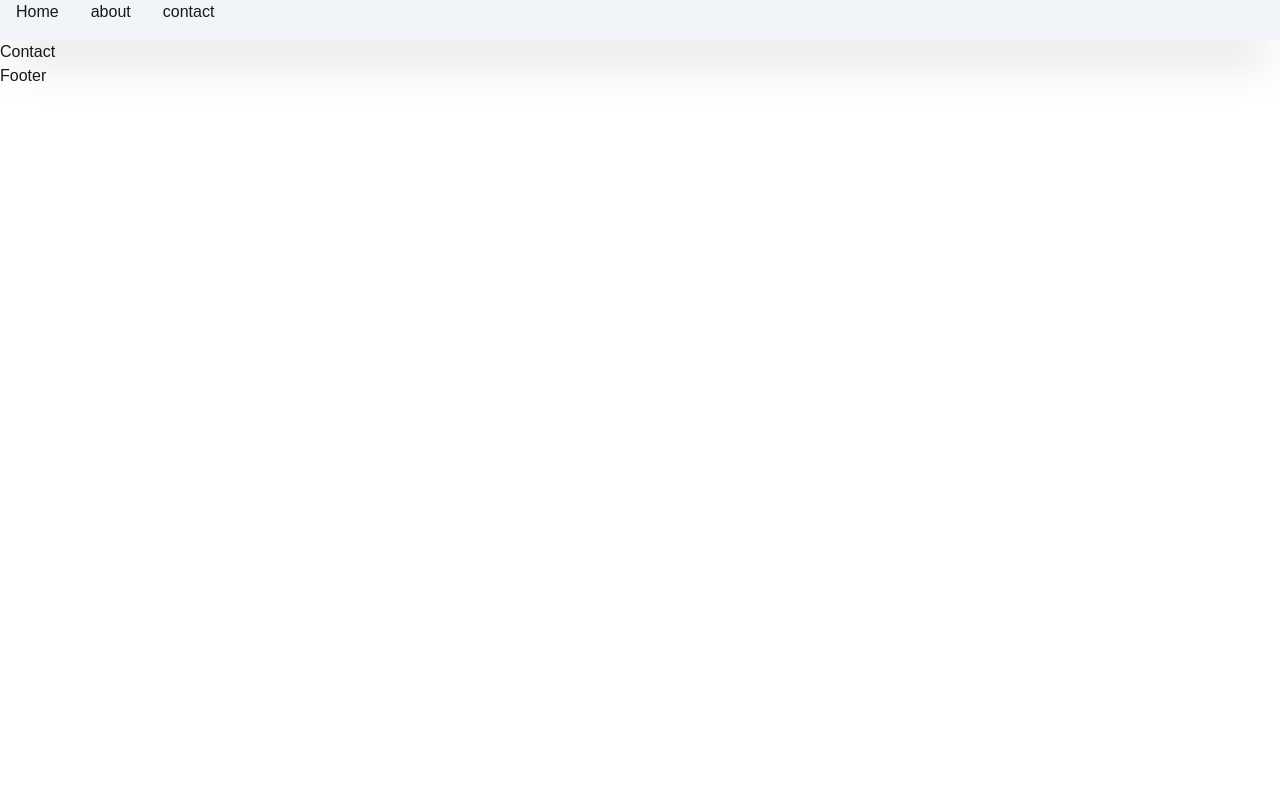
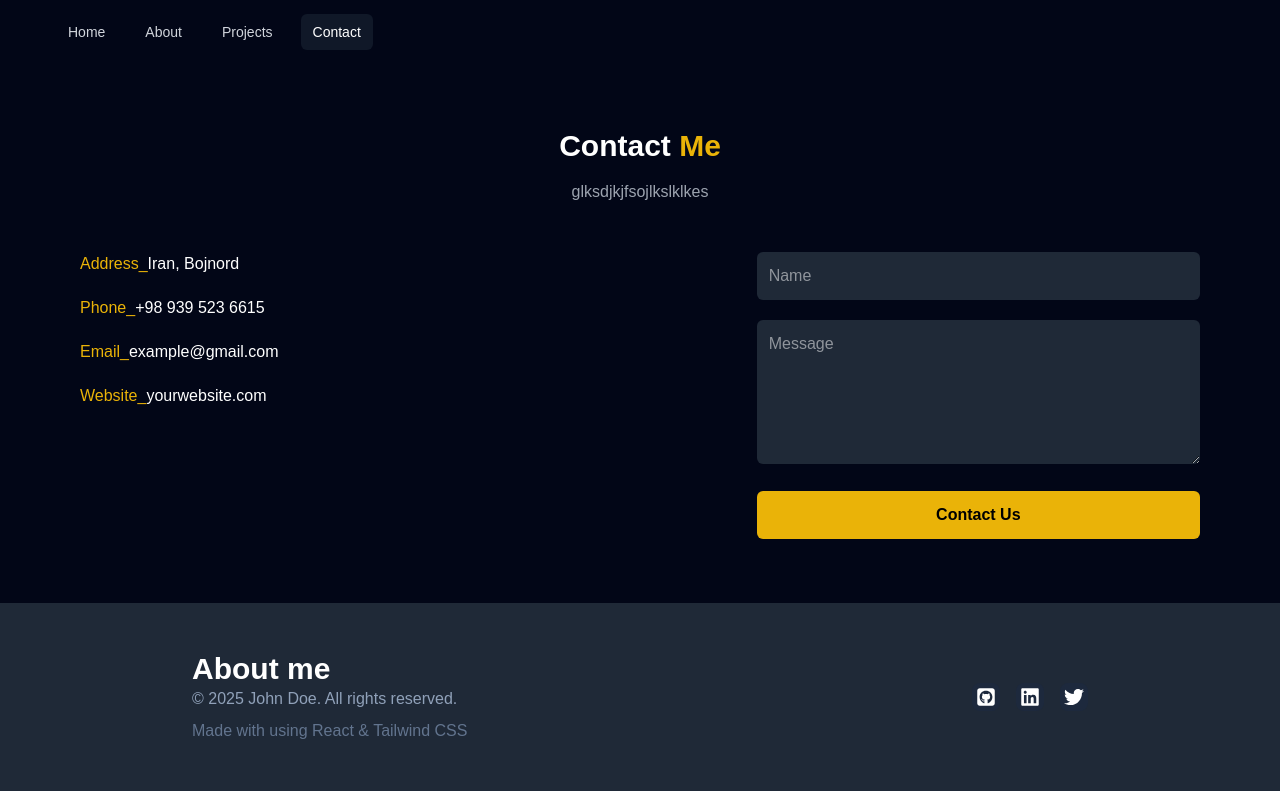
Before and after one commit to mostafagerayli/my-portfio, a Next.js app: page /contact in a window 1280 px wide. Built offline with nearby package versions, Linux system fonts and the light colour scheme.

Commit message:
navbar,footer. contact,home is ok

```diff
--- a/app/(site)/contact/page.js
+++ b/app/(site)/contact/page.js
@@ -1,8 +1,63 @@
-
 function Contact() {
   return (
-    <div>Contact</div>
-  )
+    <div className="bg-[#020617] px-5 py-16 md:px-20">
+      {/* عنوان */}
+      <div className="text-center mb-12">
+        <h1 className="text-white font-bold text-3xl">
+          Contact <span className="text-[#EAB308]">Me</span>
+        </h1>
+        <p className="text-[#9CA3AF] mt-4">glksdjkjfsojlkslklkes</p>
+      </div>
+
+      {/* محتوا */}
+      <div className="grid grid-cols-1 md:grid-cols-12 gap-10">
+        {/* اطلاعات سمت چپ */}
+        <div className="md:col-span-5 space-y-5">
+          <div className="flex flex-col md:flex-row  md:items-center">
+            <label className="text-[#EAB308]">Address_</label>
+            <p className="text-white">Iran, Bojnord</p>
+          </div>
+
+          <div className="flex flex-col md:flex-row  md:items-center">
+            <label className="text-[#EAB308]">Phone_</label>
+            <p className="text-white">+98 939 523 6615</p>
+          </div>
+
+          <div className="flex flex-col md:flex-row  md:items-center">
+            <label className="text-[#EAB308]">Email_</label>
+            <p className="text-white">example@gmail.com</p>
+          </div>
+
+          <div className="flex flex-col md:flex-row  md:items-center">
+            <label className="text-[#EAB308]">Website_</label>
+            <p className="text-white">yourwebsite.com</p>
+          </div>
+        </div>
+
+        {/* فاصله وسط */}
+        <div className="hidden md:block md:col-span-2"></div>
+
+        {/* فرم ارتباط */}
+        <div className="md:col-span-5 space-y-5">
+          <input
+            type="text"
+            placeholder="Name"
+            className="bg-[#1F2937] text-white w-full p-3 rounded-md outline-none focus:ring-2 focus:ring-[#EAB308]"
+          />
+
+          <textarea
+            placeholder="Message"
+            rows="5"
+            className="bg-[#1F2937] text-white w-full p-3 rounded-md outline-none focus:ring-2 focus:ring-[#EAB308]"
+          ></textarea>
+
+          <button className="bg-[#EAB308] w-full py-3 rounded-md text-black font-semibold hover:bg-yellow-400 transition">
+            Contact Us
+          </button>
+        </div>
+      </div>
+    </div>
+  );
 }
 
-export default Contact
+export default Contact;
--- a/app/(site)/page.js
+++ b/app/(site)/page.js
@@ -1,6 +1,39 @@
+import Image from "next/image";
+import Link from "next/link";
 
 export default function Home() {
   return (
-<div className="bg-white text-black dark:bg-gray-900 dark:text-white p-5">hello word</div>
+    <div className="bg-[#111827] p-10 md:p-20 grid grid-cols-1 md:grid-cols-12 gap-10 items-center">
+      {/* متن بخش چپ */}
+      <div className="md:col-span-4 text-center md:text-left">
+        <p className="text-yellow-500 text-lg">Hello, Welcome</p>
+        <h1 className="text-white text-3xl md:text-4xl font-bold mt-2">
+          I’m Mostafa Gerayli
+        </h1>
+        <p className="text-slate-500 mt-2 mb-4">
+          I’m a Front-End Developer who builds modern, fast, and user-focused
+          web interfaces.
+        </p>
+        <Link href="/contact" className="bg-yellow-300 p-3 rounded-sm">
+          contact us
+        </Link>
+      </div>
+
+      {/* فضای خالی وسط فقط در دسکتاپ */}
+      <div className="hidden md:block md:col-span-4"></div>
+
+      {/* تصویر */}
+      <div className="md:col-span-4 flex justify-center">
+        <div className="bg-[#111827] rounded-3xl p-3 shadow-lg">
+          <Image
+            src="/images/photo_2025-12-01_12-36-23.jpg"
+            width={260}
+            height={260}
+            alt="profile image"
+            className="rounded-2xl object-cover"
+          />
+        </div>
+      </div>
+    </div>
   );
 }
--- /dev/null
+++ b/app/components/Container.js
@@ -0,0 +1,8 @@
+
+export default function Container({ children, className = "" }) {
+  return (
+    <div className={`mx-auto max-w-7xl px-4 sm:px-6 lg:px-8 ${className}`}>
+      {children}
+    </div>
+  );
+}
--- a/app/layout/ClientLayout.js
+++ b/app/layout/ClientLayout.js
@@ -1,5 +1,6 @@
 import Navbar from "./Navbar";
 import Footer from "./Footer";
+import Container from "../components/Container";
 
 //برای اینکه نوبار و فوتر تو لیوت اصلی نذارم و شلوغ نشه این کامپوننت رو ساختم و از داخلش همه صفحات ب صورت سرور کامپوننت رد میشه
 
--- a/app/layout/Footer.js
+++ b/app/layout/Footer.js
@@ -1,7 +1,51 @@
+import { HeartIcon } from "@heroicons/react/24/outline"
+import { FaLinkedin, FaSquareGithub, FaTwitter } from "react-icons/fa6";
+import Link from "next/link"
 
 function Footer() {
   return (
-    <div>Footer</div>
+    <footer className="bg-[#1F2937] text-white py-12">
+      <div className="container mx-auto px-6">
+        <div className="max-w-4xl mx-auto">
+          <div className="flex flex-col md:flex-row justify-between items-center gap-6">
+            <div className="text-center md:text-left">
+            <h1 className="text-white font-bold text-3xl">About me</h1>
+              <p className="text-slate-400">
+                © 2025 John Doe. All rights reserved.
+              </p>
+              <p className="text-slate-500 flex items-center justify-center md:justify-start gap-1 mt-2">
+                Made with using React & Tailwind CSS
+              </p>
+            </div>
+
+            <div className="flex gap-4">
+              <Link
+                href="#"
+                className="p-1 bg-slate-800 hover:bg-slate-700 rounded-lg transition-colors"
+                aria-label="GitHub"
+              >
+                <FaSquareGithub size={20}/>
+
+              </Link>
+              <Link
+                href="#"
+                className="p-1 bg-slate-800 hover:bg-slate-700 rounded-lg transition-colors"
+                aria-label="LinkedIn"
+              >
+                <FaLinkedin size={20} />
+              </Link>
+              <Link
+                href="#"
+                className="p-1 bg-slate-800 hover:bg-slate-700 rounded-lg transition-colors"
+                aria-label="Twitter"
+              >
+                <FaTwitter size={20} />
+              </Link>
+            </div>
+          </div>
+        </div>
+      </div>
+    </footer>
   )
 }
 
--- a/app/layout/Navbar.js
+++ b/app/layout/Navbar.js
@@ -1,16 +1,93 @@
 "use client";
+
+import { usePathname } from "next/navigation";
 import Link from "next/link";
+import { Disclosure } from "@headlessui/react";
+import { Bars3Icon, XMarkIcon } from "@heroicons/react/24/outline";
 
-function Navbar() {
+function classNames(...classes) {
+  return classes.filter(Boolean).join(" ");
+}
+
+export default function Navbar() {
+  const pathname = usePathname();
+
+  const navigation = [
+    { name: "Home", href: "/" },
+    { name: "About", href: "/about" },
+    { name: "Projects", href: "/projects" },
+    { name: "Contact", href: "/contact" },
+  ];
+
   return (
-    <nav>
-      <ul className="pl-4 flex gap-8 shadow-2xl bg-slate-100 h-10 item-center">
-        <Link href="/">Home</Link>
-        <Link href="about">about</Link>
-        <Link href="/contact">contact</Link>
-      </ul>
-    </nav>
+      <Disclosure as="nav" className="bg-[#020617]">
+        {({ open }) => (
+          <>
+            <div className="mx-auto max-w-7xl px-2 sm:px-6 lg:px-8">
+              <div className="relative flex h-16 items-center justify-between">
+                {/* Mobile menu button */}
+                <div className="absolute inset-y-0 left-0 flex items-center sm:hidden">
+                  <Disclosure.Button className="inline-flex items-center justify-center rounded-md p-2 text-gray-400 hover:bg-white/5 hover:text-white focus:outline-2 focus:outline-offset-1 focus:outline-indigo-500">
+                    <span className="sr-only">Open main menu</span>
+                    {open ? (
+                      <XMarkIcon className="block h-6 w-6" aria-hidden="true" />
+                    ) : (
+                      <Bars3Icon className="block h-6 w-6" aria-hidden="true" />
+                    )}
+                  </Disclosure.Button>
+                </div>
+
+                {/* Desktop Menu */}
+                <div className="flex flex-1 items-center justify-center sm:items-stretch sm:justify-start">
+                  <div className="hidden sm:ml-6 sm:block">
+                    <div className="flex space-x-4">
+                      {navigation.map((item) => {
+                        const isActive = pathname === item.href;
+                        return (
+                          <Link
+                            key={item.name}
+                            href={item.href}
+                            className={classNames(
+                              isActive
+                                ? "bg-gray-900 text-white"
+                                : "text-gray-300 hover:bg-white/5 hover:text-white",
+                              "rounded-md px-3 py-2 text-sm font-medium"
+                            )}
+                          >
+                            {item.name}
+                          </Link>
+                        );
+                      })}
+                    </div>
+                  </div>
+                </div>
+              </div>
+            </div>
+
+            {/* Mobile Menu Panel */}
+            <Disclosure.Panel className="sm:hidden">
+              <div className="space-y-1 px-2 pt-2 pb-3">
+                {navigation.map((item) => {
+                  const isActive = pathname === item.href;
+                  return (
+                    <Link
+                      key={item.name}
+                      href={item.href}
+                      className={classNames(
+                        isActive
+                          ? "bg-gray-900 text-white"
+                          : "text-gray-300 hover:bg-white/5 hover:text-white",
+                        "block rounded-md px-3 py-2 text-base font-medium"
+                      )}
+                    >
+                      {item.name}
+                    </Link>
+                  );
+                })}
+              </div>
+            </Disclosure.Panel>
+          </>
+        )}
+      </Disclosure>
   );
 }
-
-export default Navbar;
--- a/package.json
+++ b/package.json
@@ -9,10 +9,13 @@
     "lint": "eslint"
   },
   "dependencies": {
+    "@headlessui/react": "^2.2.9",
+    "@heroicons/react": "^2.2.0",
     "next": "16.0.3",
     "next-themes": "^0.4.6",
     "react": "19.2.0",
-    "react-dom": "19.2.0"
+    "react-dom": "19.2.0",
+    "react-icons": "^5.5.0"
   },
   "devDependencies": {
     "@tailwindcss/postcss": "^4",
```
Also changed, not shown: public/images/photo_2025-12-01_12-36-23.jpg (added), 1 other file (tests, documents, lock files or other folders).
